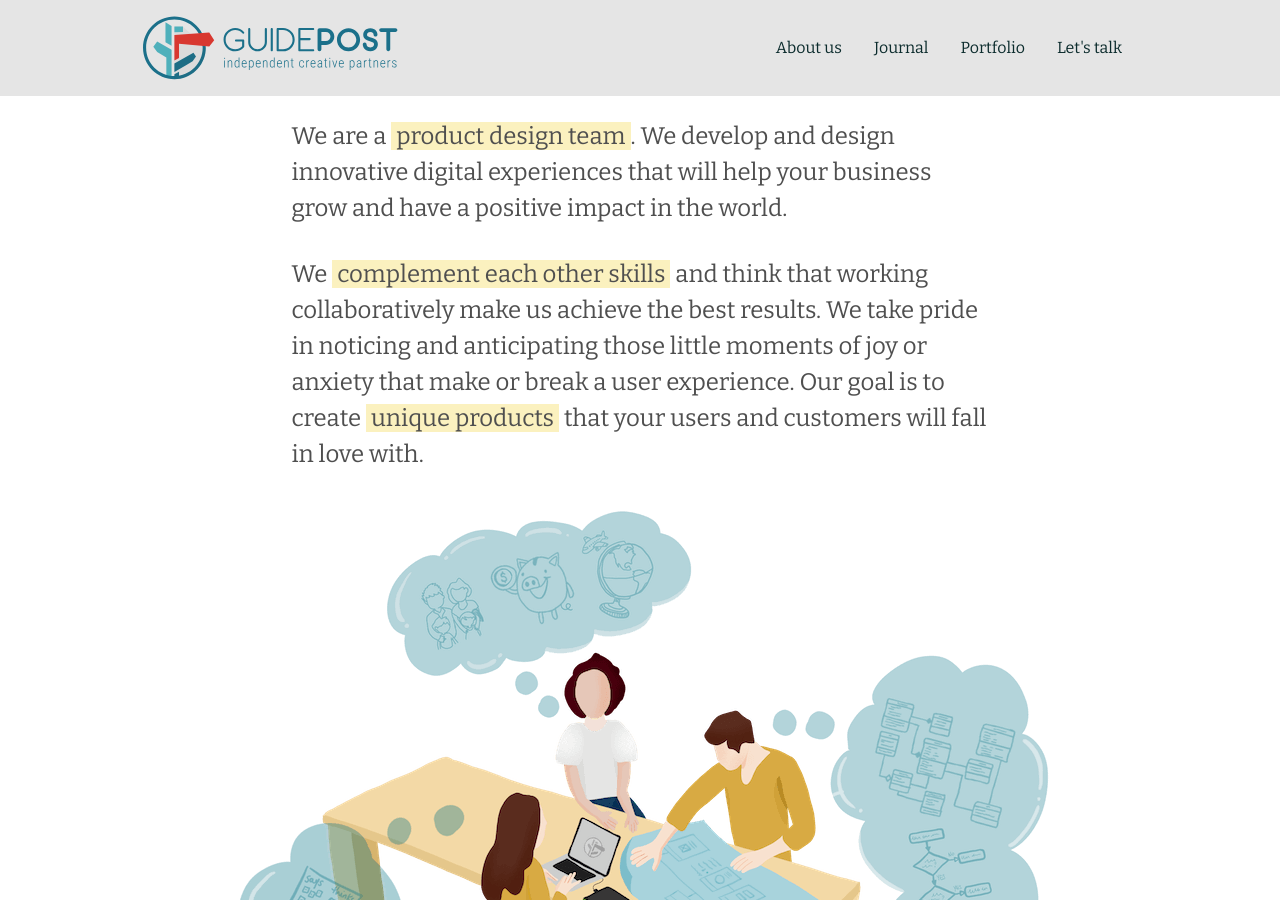
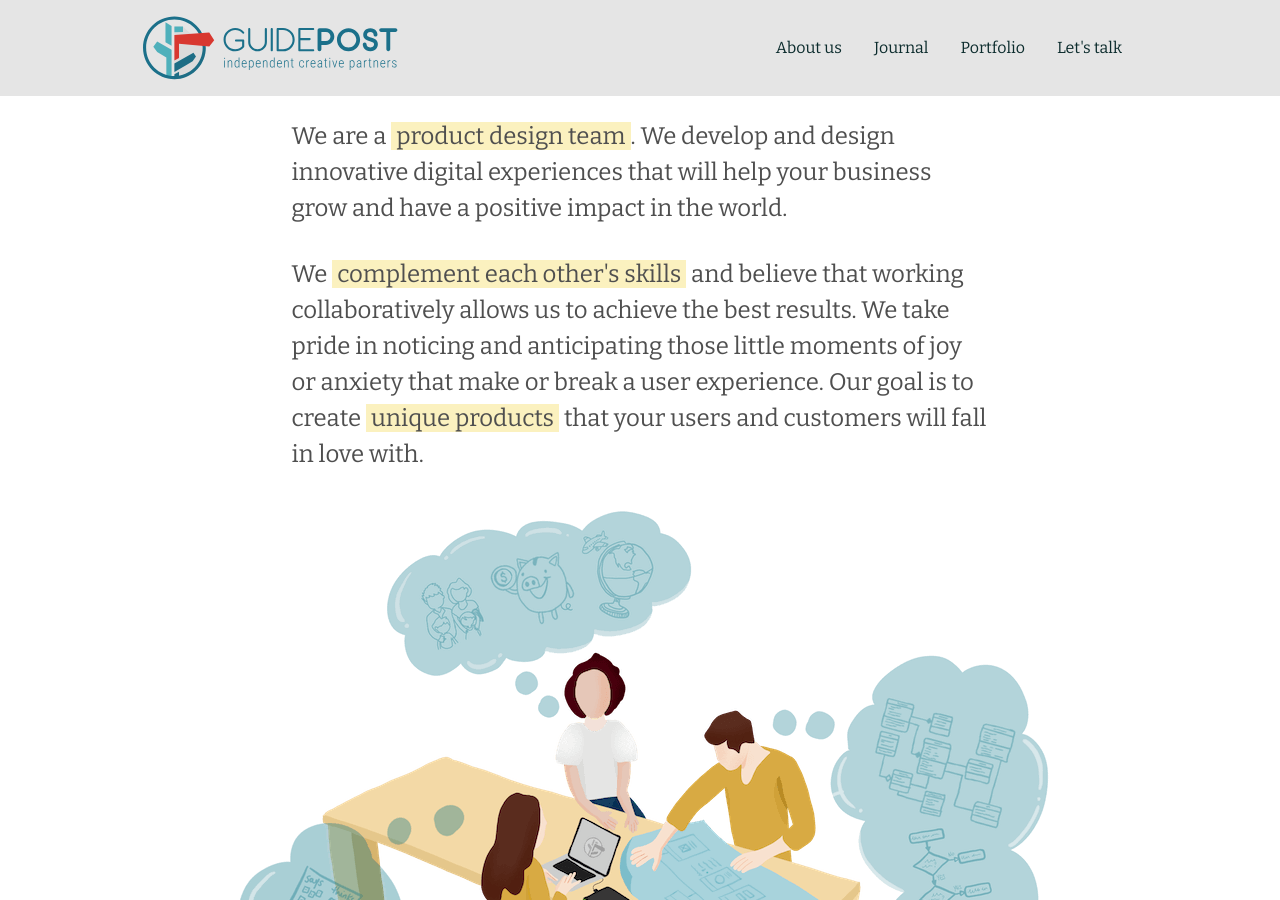
Before and after one commit to GuidePostCreative/guidepost.design, a Jekyll site: the page built from index.html, in a window 1280 px wide and 900 px high, scrolled down 1360 px. Built offline with Jekyll 4.4.1, drawn with Linux system fonts in a browser that asks for light colours.

Commit message:
Change text

```diff
--- a/index.html
+++ b/index.html
@@ -41,7 +41,7 @@ mountain_step: 1
       <div class="whiteboard-single-column">
         <img src="/assets/img/splashscreen/blocktext-we_build_your_dreams.svg" id="we-build-your-dreams" alt="We build your dreams"/>
         <p class="splash-text">We are a <span class="marker">product design team</span>. We develop and design innovative digital experiences that will help your business grow and have a positive impact in the world.</p>
-        <p class="splash-text">We <span class="marker">complement each other skills</span> and think that working collaboratively make us achieve the best results. We take pride in noticing and anticipating those little moments of joy or anxiety that make or break a user experience. Our goal is to create <span class="marker">unique products</span> that your users and customers will fall in love with.
+        <p class="splash-text">We <span class="marker">complement each other's skills</span> and believe that working collaboratively allows us to achieve the best results. We take pride in noticing and anticipating those little moments of joy or anxiety that make or break a user experience. Our goal is to create <span class="marker">unique products</span> that your users and customers will fall in love with.
         <img src="/assets/img/splashscreen/illustration-teamwork_1x_comp.png" srcset="/assets/img/splashscreen/illustration-teamwork_1x_comp.png 1x, /assets/img/splashscreen/illustration-teamwork_2x_comp.png 2x" id="illustration-webcreation" alt="GuidePost teamwork"/>
         <p class="splash-text">Together we’ll turn your idea into a jaw-dropping e-commerce, mobile and/or web application, social media campaign, advert game or what’s needed.</p>
         <img src="/assets/img/splashscreen/blocktext-letsteamup.png" id="whiteboard-lets-team-up" alt="Lets team up!"/>
```
Also changed, not shown: 7 other files.
